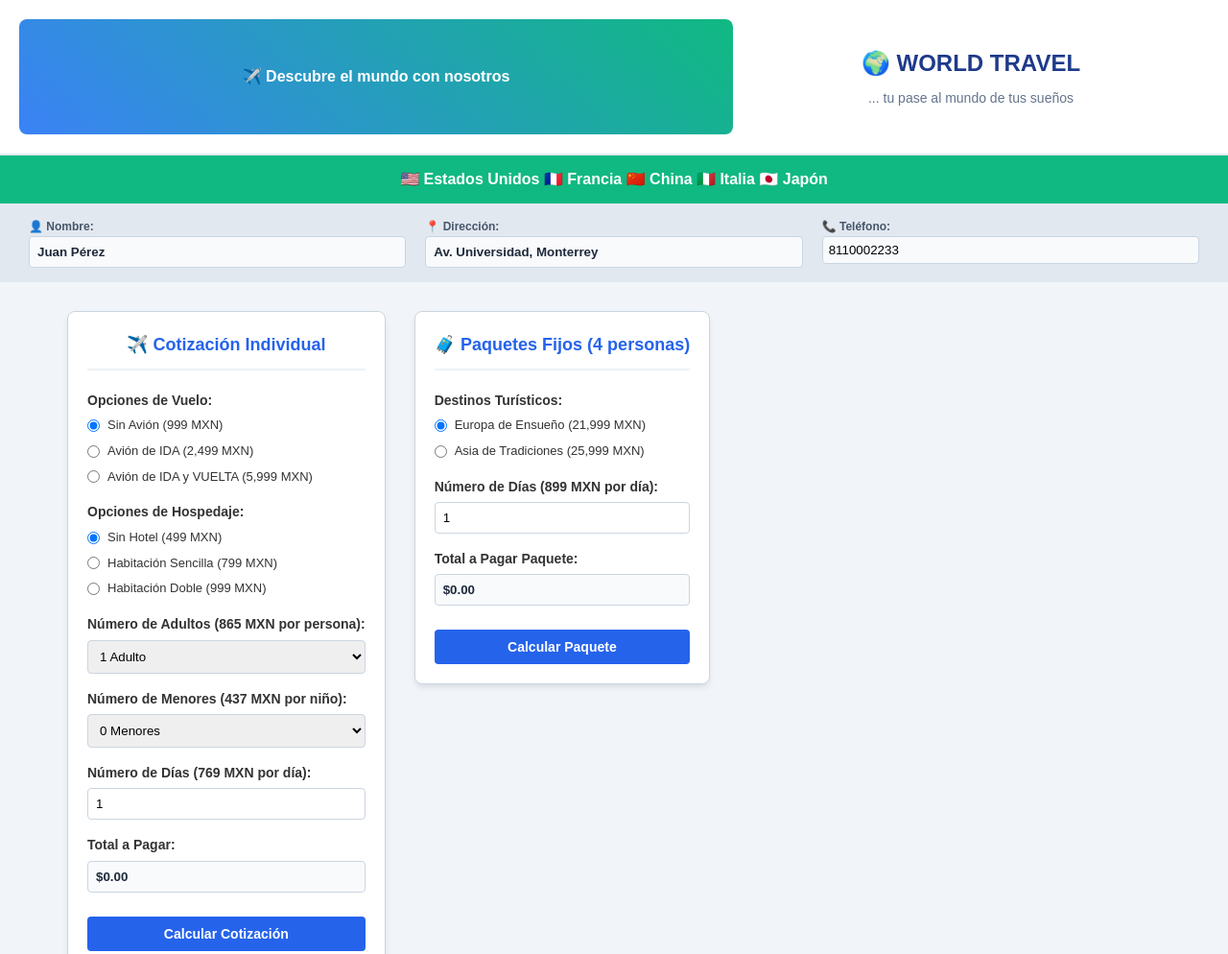
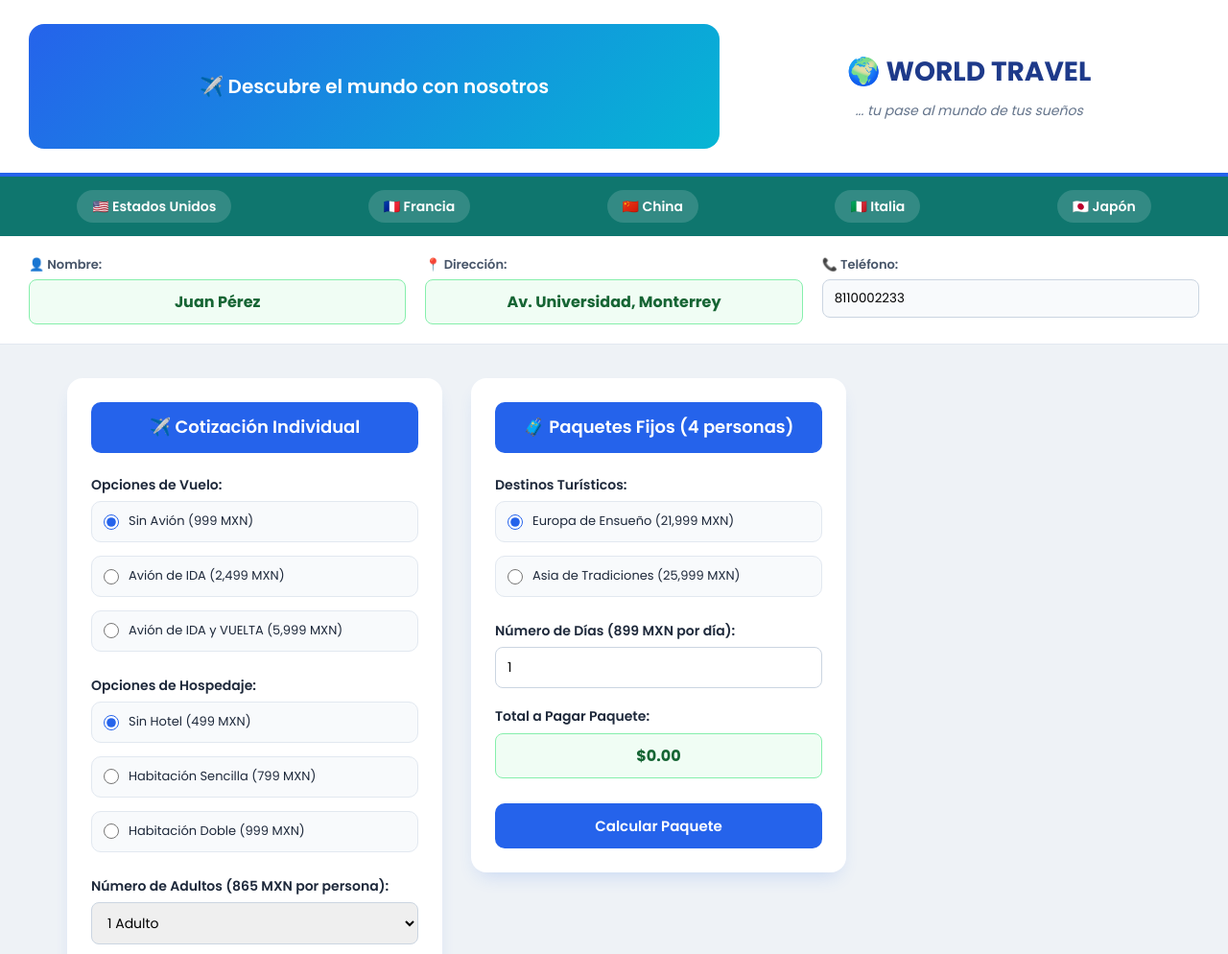
Before and after one commit to al45979-ship-it/practicas-viajes-andres-uribe, a plain HTML site: page index.html in a window 1280 px wide. Shown: the top 994 px of the page at 96% size. Drawn offline with Linux system fonts and the light colour scheme.

Commit message:
Update style.css

```diff
--- a/style.css
+++ b/style.css
@@ -5,182 +5,231 @@
 }
 
 body {
-    font-family: Arial, sans-serif;
+    font-family: 'Poppins', Arial, sans-serif;
     line-height: 1.6;
-    color: #333;
-    background-color: #f1f5f9;
+    color: #2d2d2d;
+    background-color: #eef2f6;
 }
 
+/* ============ HEADER ============ */
 .header {
     display: flex;
     align-items: center;
-    padding: 20px;
+    gap: 20px;
+    padding: 25px 30px;
     background-color: #ffffff;
-    border-bottom: 2px solid #e2e8f0;
+    border-bottom: 4px solid #2563eb;
 }
-
 .panoramic-image {
     width: 60%;
-    height: 120px;
-    background: linear-gradient(45deg, #3b82f6, #10b981);
+    height: 130px;
+    background: linear-gradient(135deg, #2563eb, #06b6d4);
     display: flex;
     align-items: center;
     justify-content: center;
     color: white;
-    border-radius: 8px;
-    font-weight: bold;
+    border-radius: 16px;
+    font-weight: 600;
+    font-size: 20px;
+    text-align: center;
+    padding: 10px;
 }
-
 .logo-section {
     width: 40%;
     text-align: center;
 }
-
 .logo {
-    font-size: 24px;
+    font-size: 28px;
     color: #1e3a8a;
-    font-weight: bold;
-    margin-bottom: 5px;
+    font-weight: 700;
+    margin-bottom: 6px;
 }
-
 .slogan {
     color: #64748b;
     font-size: 14px;
+    font-style: italic;
 }
 
-/* === REQUISITO 2: EL ALUMNO DEBE CORREGIR ESTO === */
+/* ============ REQUISITO 2: BARRA DE PAÍSES CORREGIDA ============ */
 .countries-bar {
-    background-color: #10b981;
+    background-color: #0f766e;
+    padding: 14px;
+
+    /* Corrección: distribuye los países horizontal y equitativamente con Flexbox */
+    display: flex;
+    justify-content: space-around;
+    align-items: center;
+    flex-wrap: wrap;
+    gap: 10px;
+}
+.countries-bar span {
     color: white;
-    text-align: center;
-    padding: 12px;
-    font-size: 16px;
-    font-weight: bold;
-
-    /* Error intencional: Cambiar a flex para que se alinee horizontalmente */
-    display: block;
+    font-weight: 600;
+    font-size: 14px;
+    background-color: rgba(255, 255, 255, 0.15);
+    padding: 6px 16px;
+    border-radius: 999px;
 }
 
+/* ============ DATOS DEL CLIENTE ============ */
 .client-data {
-    padding: 15px 30px;
-    background-color: #e2e8f0;
+    padding: 20px 30px;
+    background-color: #ffffff;
+    border-bottom: 1px solid #e2e8f0;
 }
-
 .client-row {
     display: flex;
     gap: 20px;
 }
-
 .client-field {
     flex: 1;
 }
-
 .client-field label {
     display: block;
-    font-size: 12px;
-    font-weight: bold;
+    font-size: 13px;
+    font-weight: 600;
     color: #475569;
+    margin-bottom: 4px;
+}
+.client-field input {
+    width: 100%;
+    padding: 9px 12px;
+    border: 1px solid #cbd5e1;
+    border-radius: 8px;
+    background-color: #f8fafc;
+    font-family: inherit;
 }
 
-.client-field input {
-    width: 100%;
-    padding: 6px;
-    border: 1px solid #cbd5e1;
-    border-radius: 4px;
-    background-color: #f8fafc;
-}
-
+/* ============ FORMULARIOS ============ */
 .main-form {
     display: flex;
     gap: 30px;
-    padding: 30px;
+    padding: 35px 30px;
     max-width: 1200px;
     margin: 0 auto;
 }
-
 .form-section {
     flex: 1;
-    border: 1px solid #cbd5e1;
-    border-radius: 8px;
-    padding: 20px;
+    border: none;
+    border-radius: 16px;
+    padding: 25px;
     background-color: #ffffff;
-    box-shadow: 0 4px 6px -1px rgba(0, 0, 0, 0.1);
+    box-shadow: 0 10px 20px -8px rgba(37, 99, 235, 0.2);
+    transition: transform 0.2s ease, box-shadow 0.2s ease;
+}
+.form-section:hover {
+    transform: translateY(-4px);
+    box-shadow: 0 16px 28px -8px rgba(37, 99, 235, 0.28);
+}
+.section-title {
+    color: #ffffff;
+    background-color: #2563eb;
+    font-size: 18px;
+    font-weight: 600;
+    text-align: center;
+    padding: 12px;
+    border-radius: 10px;
+    margin-bottom: 22px;
+}
+.form-group {
+    margin-bottom: 18px;
+}
+.form-group label {
+    display: block;
+    margin-bottom: 6px;
+    font-weight: 600;
+    font-size: 14px;
+    color: #1e293b;
 }
 
-.section-title {
-    color: #2563eb;
-    font-size: 18px;
-    text-align: center;
-    margin-bottom: 20px;
-    border-bottom: 2px solid #edf2f7;
-    padding-bottom: 10px;
+.radio-group {
+    display: flex;
+    flex-direction: column;
+    gap: 8px;
 }
-
-.form-group {
-    margin-bottom: 15px;
-}
-
-.form-group label {
-    display: block;
-    margin-bottom: 5px;
-    font-weight: bold;
-    font-size: 14px;
-}
-
 .radio-group label {
     display: flex;
     align-items: center;
-    margin-bottom: 6px;
     font-weight: normal;
     font-size: 13px;
+    padding: 10px 12px;
+    border: 1px solid #e2e8f0;
+    border-radius: 10px;
+    background-color: #f8fafc;
+    cursor: pointer;
+    transition: background-color 0.15s ease, border-color 0.15s ease;
 }
-
+.radio-group label:hover {
+    background-color: #eff6ff;
+    border-color: #93c5fd;
+}
 .radio-group input[type="radio"] {
-    margin-right: 8px;
+    margin-right: 10px;
+    accent-color: #2563eb;
+    width: 16px;
+    height: 16px;
 }
 
 select, input[type="number"], input[type="text"] {
     width: 100%;
-    padding: 8px;
+    padding: 10px 12px;
     border: 1px solid #cbd5e1;
-    border-radius: 4px;
+    border-radius: 8px;
+    font-family: inherit;
+    font-size: 14px;
 }
-
+select:focus, input[type="number"]:focus {
+    outline: none;
+    border-color: #2563eb;
+}
 input[type="text"] {
-    background-color: #f8fafc;
-    font-weight: bold;
-    color: #1e293b;
+    background-color: #f0fdf4;
+    font-weight: 700;
+    color: #166534;
+    font-size: 16px;
+    text-align: center;
+    border-color: #86efac;
 }
 
 .submit-btn {
     background-color: #2563eb;
     color: white;
-    padding: 10px;
+    padding: 12px;
     border: none;
-    border-radius: 4px;
+    border-radius: 10px;
     cursor: pointer;
-    font-size: 14px;
-    font-weight: bold;
+    font-family: inherit;
+    font-size: 15px;
+    font-weight: 600;
     width: 100%;
-    margin-top: 10px;
+    margin-top: 8px;
+    transition: background-color 0.2s ease, transform 0.15s ease;
+}
+.submit-btn:hover {
+    background-color: #1d4ed8;
+    transform: translateY(-2px);
+}
+.submit-btn:active {
+    transform: translateY(0);
 }
 
-.submit-btn:hover {
-    background-color: #1d4ed8;
-}
-
+/* ============ FOOTER ============ */
 .footer {
     background-color: #1e293b;
     color: white;
     text-align: center;
-    padding: 15px;
-    margin-top: 30px;
+    padding: 18px;
+    margin-top: 20px;
     font-size: 12px;
+    letter-spacing: 0.03em;
 }
 
-/* Responsivo simple */
+/* ============ RESPONSIVO ============ */
 @media (max-width: 768px) {
-    .main-form, .client-row {
+    .main-form, .client-row, .header {
         flex-direction: column;
     }
+    .panoramic-image, .logo-section {
+        width: 100%;
+    }
 }
```
